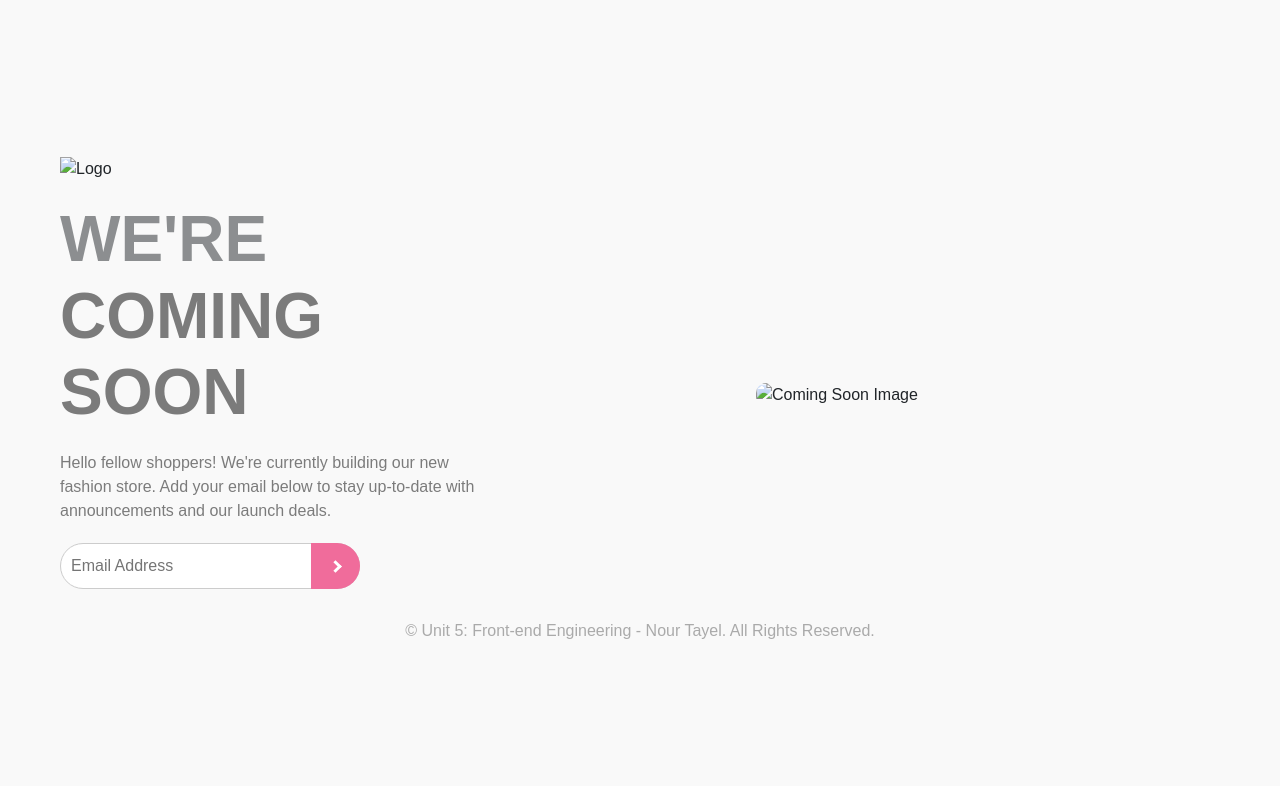
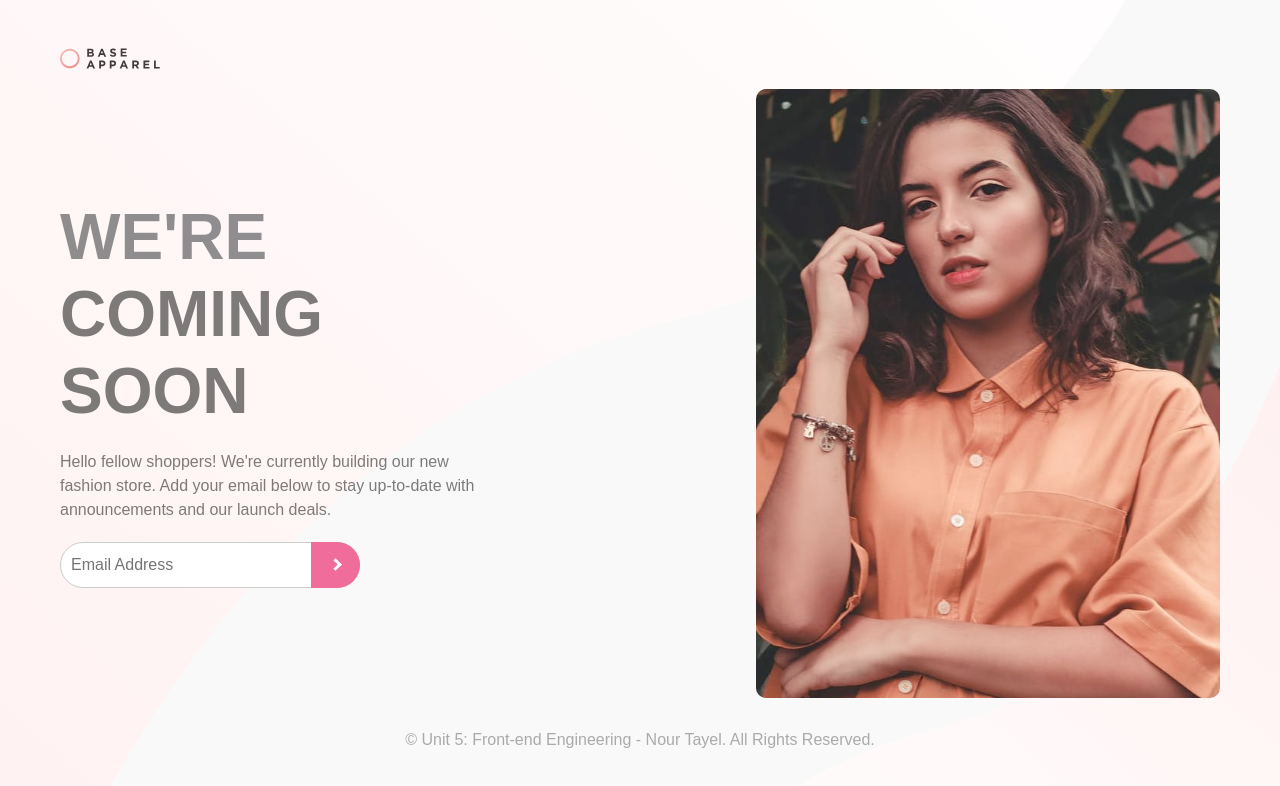
Before and after one commit to ntayelup/comingsoon, a plain HTML site: page index.html in a window 1280 px wide. Drawn offline with nearby package versions, Linux system fonts and the light colour scheme; the site is published under a folder, as on GitHub Pages, so addresses that start at the root find nothing.

Commit message:
Update index.html

```diff
--- a/index.html
+++ b/index.html
@@ -103,7 +103,7 @@
             border-radius: 10px;
         }
         body {
-            background-image: url('/images/bg-pattern-desktop.svg'); /* Replace with your background image path */
+            background-image: url('images/bg-pattern-desktop.svg'); /* Replace with your background image path */
             background-position: left;
             background-size: cover;
         }
@@ -112,7 +112,7 @@
 <body>
     <div class="container">
         <header>
-            <img src="/images/logo.svg" alt="Logo"> <!-- Add your logo image path -->
+            <img src="images/logo.svg" alt="Logo"> <!-- Add your logo image path -->
         </header>
         <main class="content-wrapper">
             <div class="text-content">
@@ -130,7 +130,7 @@
                 </div>
             </div>
             <div class="image-content">
-                <img src="/images/hero-desktop.jpg" alt="Coming Soon Image"> <!-- Replace with your image path -->
+                <img src="images/hero-desktop.jpg" alt="Coming Soon Image"> <!-- Replace with your image path -->
             </div>
         </main>
         <footer>
```
